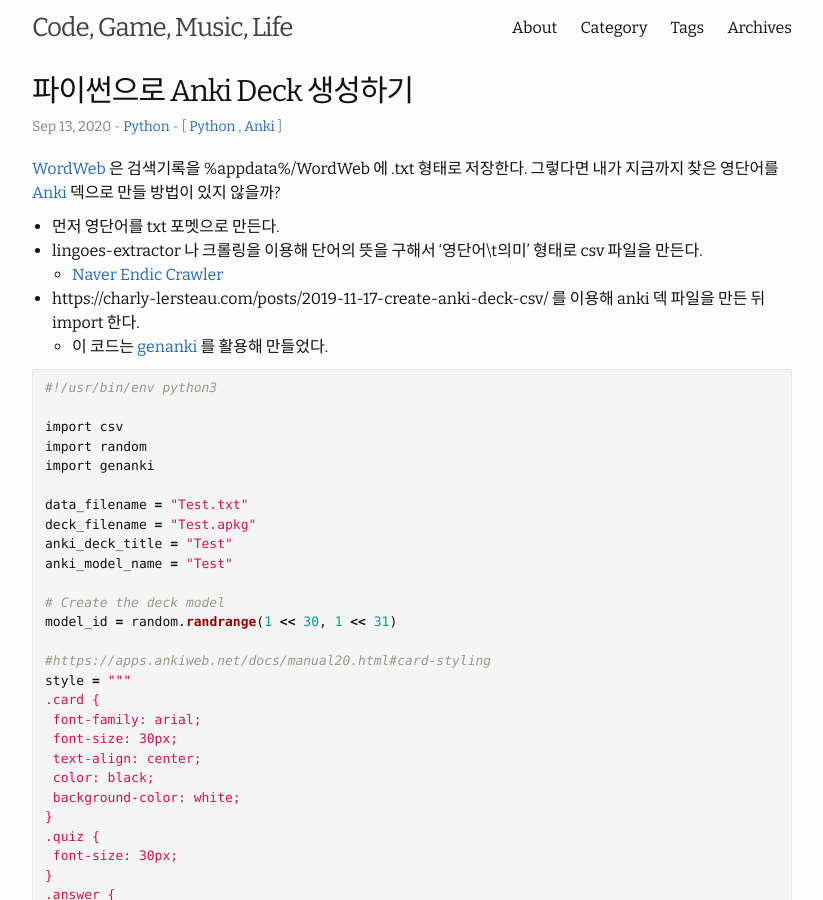
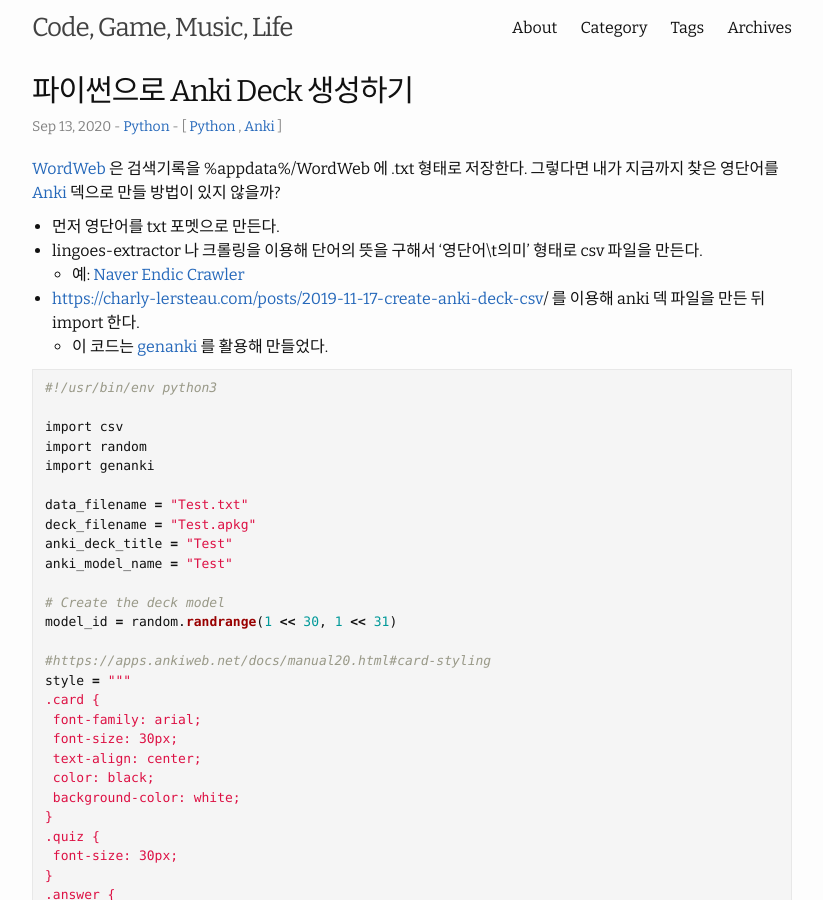
Before and after one commit to parkpd/parkpd.github.io, a Jekyll site: the page built from _posts/2020-09-13-Create-Anki-Deck-With-Python.md, in a window 1280 px wide and 900 px high. Shown: the whole window, without its empty margins (228-1051 px from the left). Built offline with Jekyll 4.4.1, drawn with Linux system fonts in a browser that asks for light colours; comment, search, counter and statistics services are not loaded; some of the changed lines change nothing that is shown.

Commit message:
posting update

```diff
--- a/_posts/2020-09-13-Create-Anki-Deck-With-Python.md
+++ b/_posts/2020-09-13-Create-Anki-Deck-With-Python.md
@@ -7,9 +7,10 @@
 [WordWeb](https://wordweb.info/) 은 검색기록을 %appdata%/WordWeb 에 .txt 형태로 저장한다. 그렇다면 내가 지금까지 찾은 영단어를 [Anki](https://apps.ankiweb.net/) 덱으로 만들 방법이 있지 않을까?
 - 먼저 영단어를 txt 포멧으로 만든다.
 - lingoes-extractor 나 크롤링을 이용해 단어의 뜻을 구해서 '영단어\t의미' 형태로 csv 파일을 만든다.
-  - [Naver Endic Crawler](https://github.com/hoonhoons/naver_endic_crawler)
-- https://charly-lersteau.com/posts/2019-11-17-create-anki-deck-csv/ 를 이용해 anki 덱 파일을 만든 뒤 import 한다.
+  - 예: [Naver Endic Crawler](https://github.com/hoonhoons/naver_endic_crawler)
+- <https://charly-lersteau.com/posts/2019-11-17-create-anki-deck-csv>/ 를 이용해 anki 덱 파일을 만든 뒤 import 한다.
   - 이 코드는 [genanki](https://github.com/kerrickstaley/genanki) 를 활용해 만들었다.
+
 {% highlight python %}
 #!/usr/bin/env python3
 
```
